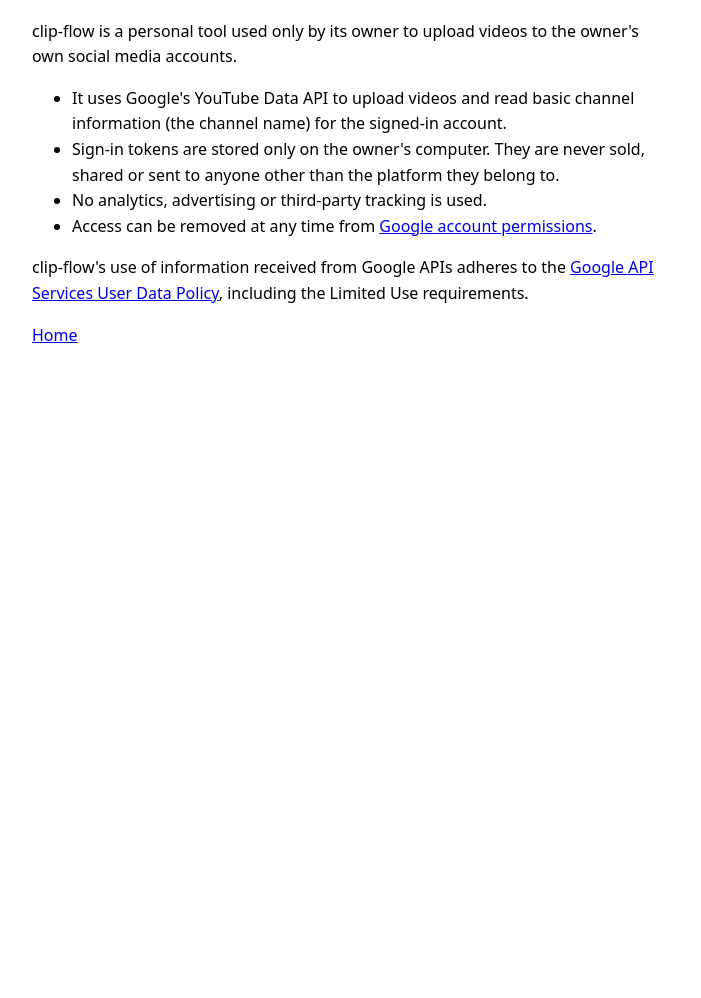
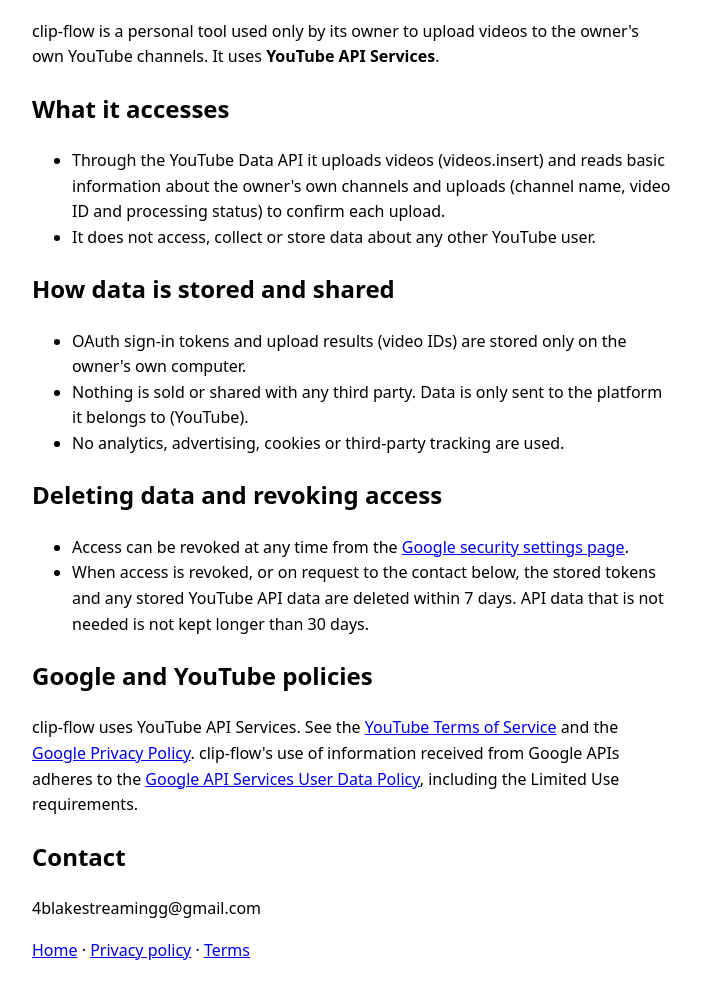
Before and after one commit to BlakeHorton/clip-flow-site, a plain HTML site: page privacy.html in a window 1280 px wide. Shown: the part 94-1092 px from the top of the page, without its empty margins (288-989 px from the left). Before the commit the page ends 800 px from the top, so only its background shows below. Drawn offline with Linux system fonts and the light colour scheme.

Commit message:
Add YouTube API Services disclosures, YouTube ToS and Google Privacy links, data deletion policy
Co-Authored-By: Claude Opus 5.5 <noreply@anthropic.com>

```diff
--- a/privacy.html
+++ b/privacy.html
@@ -4,13 +4,26 @@
 <style>body{font-family:system-ui,sans-serif;max-width:640px;margin:40px auto;padding:0 16px;line-height:1.6}</style>
 </head><body>
 <h1>Privacy policy</h1>
-<p>clip-flow is a personal tool used only by its owner to upload videos to the owner's own social media accounts.</p>
+<p>clip-flow is a personal tool used only by its owner to upload videos to the owner's own YouTube channels. It uses <strong>YouTube API Services</strong>.</p>
+<h2>What it accesses</h2>
 <ul>
-<li>It uses Google's YouTube Data API to upload videos and read basic channel information (the channel name) for the signed-in account.</li>
-<li>Sign-in tokens are stored only on the owner's computer. They are never sold, shared or sent to anyone other than the platform they belong to.</li>
-<li>No analytics, advertising or third-party tracking is used.</li>
-<li>Access can be removed at any time from <a href="https://myaccount.google.com/permissions">Google account permissions</a>.</li>
+<li>Through the YouTube Data API it uploads videos (videos.insert) and reads basic information about the owner's own channels and uploads (channel name, video ID and processing status) to confirm each upload.</li>
+<li>It does not access, collect or store data about any other YouTube user.</li>
 </ul>
-<p>clip-flow's use of information received from Google APIs adheres to the <a href="https://developers.google.com/terms/api-services-user-data-policy">Google API Services User Data Policy</a>, including the Limited Use requirements.</p>
-<p><a href="index.html">Home</a></p>
+<h2>How data is stored and shared</h2>
+<ul>
+<li>OAuth sign-in tokens and upload results (video IDs) are stored only on the owner's own computer.</li>
+<li>Nothing is sold or shared with any third party. Data is only sent to the platform it belongs to (YouTube).</li>
+<li>No analytics, advertising, cookies or third-party tracking are used.</li>
+</ul>
+<h2>Deleting data and revoking access</h2>
+<ul>
+<li>Access can be revoked at any time from the <a href="https://security.google.com/settings/security/permissions">Google security settings page</a>.</li>
+<li>When access is revoked, or on request to the contact below, the stored tokens and any stored YouTube API data are deleted within 7 days. API data that is not needed is not kept longer than 30 days.</li>
+</ul>
+<h2>Google and YouTube policies</h2>
+<p>clip-flow uses YouTube API Services. See the <a href="https://www.youtube.com/t/terms">YouTube Terms of Service</a> and the <a href="https://policies.google.com/privacy">Google Privacy Policy</a>. clip-flow's use of information received from Google APIs adheres to the <a href="https://developers.google.com/terms/api-services-user-data-policy">Google API Services User Data Policy</a>, including the Limited Use requirements.</p>
+<h2>Contact</h2>
+<p>4blakestreamingg@gmail.com</p>
+<p><a href="index.html">Home</a> · <a href="privacy.html">Privacy policy</a> · <a href="terms.html">Terms</a></p>
 </body></html>
```
Also changed, not shown: index.html (+4 -2 lines), terms.html (+3 -2 lines).
